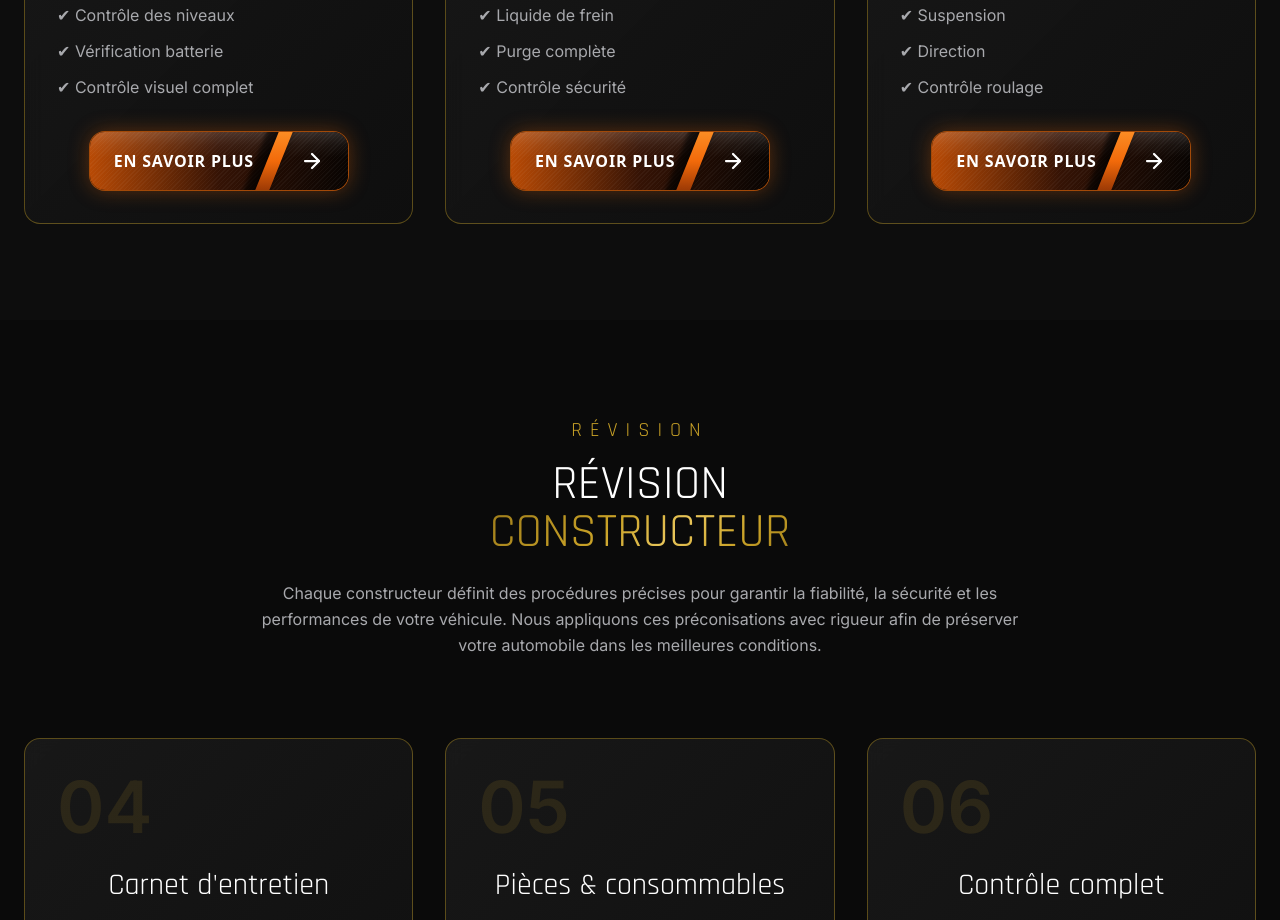
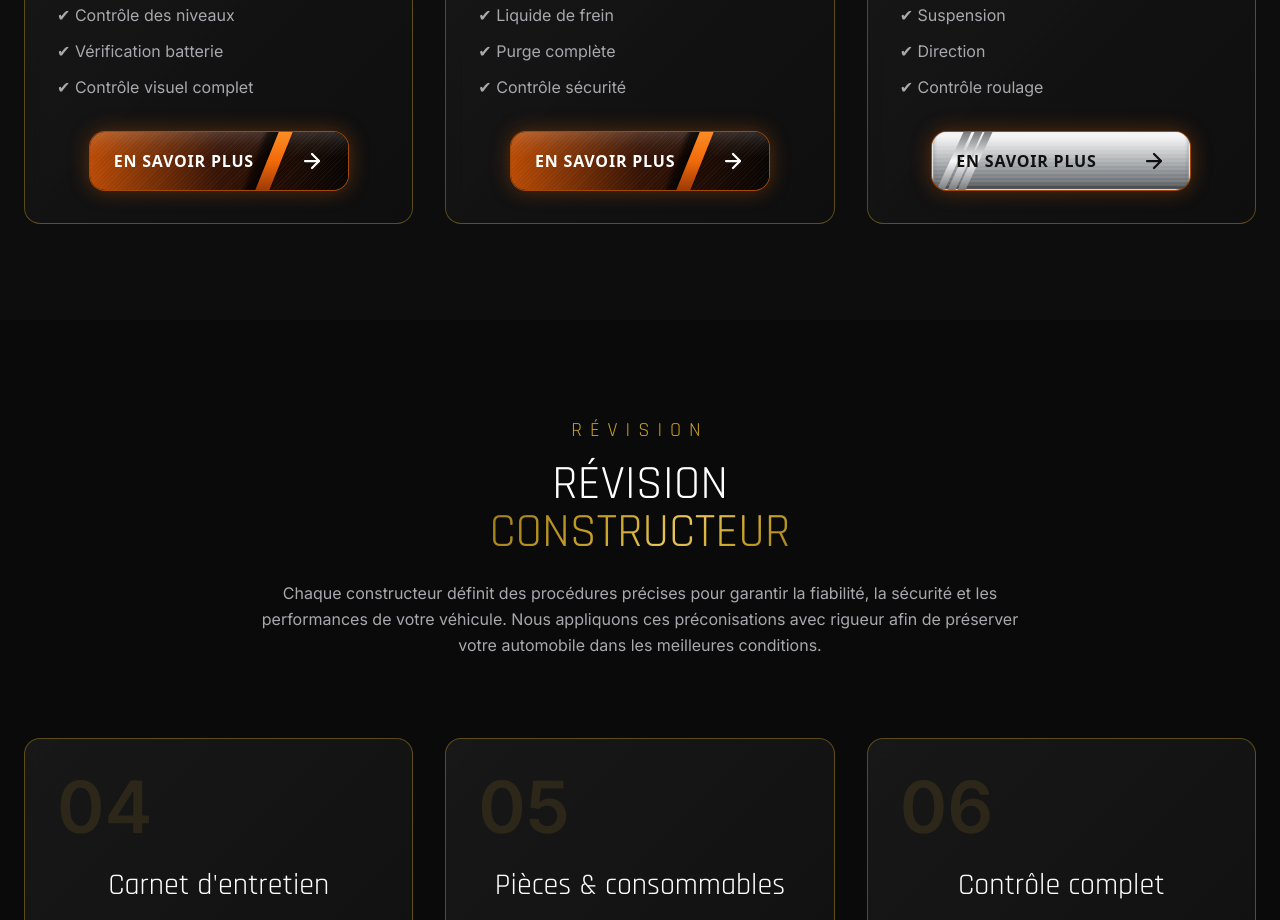
Before and after one commit to PerformancePrestigeAcademy/performance-prestige-academy, a React (Vite) app: page /maintenance in a window 1280 px wide. Shown: the part 1860-2780 px from the top of the page. Built offline with nearby package versions, Linux system fonts and the light colour scheme.

Commit message:
PATCH 032 v2

```diff
--- a/src/Pages/MaintenancePage.tsx
+++ b/src/Pages/MaintenancePage.tsx
@@ -382,64 +382,88 @@ keywords="garage automobile, révision, entretien, diagnostic, préparation mote
         "
       >
 
-        {/* 1. Dégradé de fond global */}
-        <span
-          className="
+
+{/* 1. Fond aluminium brossé */}
+<span className="
   absolute inset-0
-            bg-gradient-to-r from-[#B84A05] via-[#351305] to-[#080402]
-          "
-        />
+  bg-gradient-to-b
+  from-[#F4F4F4] via-[#AEB2B5] to-[#55595D]
+  transition-all duration-300
+  group-hover:from-[#FFF9E8] group-hover:via-[#C7C9C9] group-hover:to-[#77736A]
+"/>
 
-        {/* 2. Texture hachurée diagonale */}
-        <span
-          className="
-            absolute inset-0 opacity-20 pointer-events-none
-            bg-[repeating-linear-gradient(-45deg,transparent,transparent_2px,rgba(255,255,255,0.18)_2px,rgba(255,255,255,0.18)_3px)]
-          "
-        />
+{/* 2. Texture métallique horizontale */}
+<span className="
+  absolute inset-0 pointer-events-none opacity-30
+  bg-[repeating-linear-gradient(0deg,transparent_0px,rgba(255,255,255,0.5)_1px,transparent_2px,transparent_4px)]
+"/>
 
-        {/* 3. Reflet brillant en haut (effet gloss) */}
-        <span
-          className="
-            absolute inset-x-0 top-0 h-[45%] pointer-events-none
-            bg-gradient-to-b from-white/15 via-white/5 to-transparent
-          "
-        />
+{/* 3. Reflet supérieur */}
+<span className="
+  absolute inset-x-0 top-0 h-1/2 pointer-events-none
+  bg-gradient-to-b from-white/60 via-white/15 to-transparent
+"/>
 
-        {/* 4. Ombre portée sous la bande orange */}
-        <span
-          className="
-            absolute -top-3 -bottom-3 right-[28%] w-5
-            bg-black/60 blur-[2px]
-            -skew-x-[22deg] z-10
-          "
-        />
+{/* 4. Bordure métallique */}
+<span className="
+  absolute inset-0 border border-[#F0F0F0]/80
+  shadow-[inset_0_1px_3px_rgba(255,255,255,0.7),inset_0_-2px_4px_rgba(0,0,0,0.45)]
+  pointer-events-none
+  group-hover:border-[#FFD76A]
+  transition-all duration-300
+"/>
 
-        {/* 5. Bande orange diagonale */}
-        <span
-          className="
-            absolute -top-3 -bottom-3 right-[26%] w-3.5
-            bg-gradient-to-b from-[#FF9A2E] via-[#F26A0A] to-[#7A2603]
-            -skew-x-[22deg] z-10
-            shadow-[-2px_0_8px_rgba(0,0,0,0.6)]
-          "
-        />
+{/* 5. Trois bandes obliques argentées puis dorées */}
+<span className="
+  absolute -top-2 -bottom-2 left-[7%] w-2
+  -skew-x-[25deg]
+  bg-gradient-to-b from-[#55595D] via-[#F8F8F8] to-[#55595D]
+  transition-all duration-300
+  group-hover:from-[#FFD76A] group-hover:via-[#C9A227] group-hover:to-[#78530A]
+"/>
 
-        {/* 6. Contenu Gauche (Texte) */}
-        <span className="relative z-10 font-bold tracking-wider text-sm sm:text-base uppercase">
+<span className="
+  absolute -top-2 -bottom-2 left-[11%] w-2
+  -skew-x-[25deg]
+  bg-gradient-to-b from-[#55595D] via-[#F8F8F8] to-[#55595D]
+  transition-all duration-300
+  group-hover:from-[#FFD76A] group-hover:via-[#C9A227] group-hover:to-[#78530A]
+"/>
+
+<span className="
+  absolute -top-2 -bottom-2 left-[15%] w-2
+  -skew-x-[25deg]
+  bg-gradient-to-b from-[#55595D] via-[#F8F8F8] to-[#55595D]
+  transition-all duration-300
+  group-hover:from-[#FFD76A] group-hover:via-[#C9A227] group-hover:to-[#78530A]
+"/>
+
+{/* 6. Lueur dorée au survol */}
+<span className="
+  absolute bottom-0 left-0 right-0 h-[3px]
+  bg-[#C9A227] opacity-0
+  shadow-[0_0_12px_3px_rgba(201,162,39,0.8)]
+  group-hover:opacity-100
+  transition-opacity duration-300
+"/>
+
+{/* 7. Texte */}
+<span className="
+  relative z-10 font-bold tracking-wider
+  text-sm sm:text-base uppercase text-[#101010]
+">
   EN SAVOIR PLUS
 </span>
 
-        {/* 7. Flèche à droite */}
+{/* 8. Flèche */}
 <span className="relative z-10 flex items-center justify-center">
-          <ArrowRight
-            className="
-              w-[24px] h-[24px] text-white stroke-[2.25]
+  <ArrowRight className="
+    w-6 h-6 text-[#101010] stroke-[2.25]
     transition-transform duration-300
     group-hover:translate-x-1.5
-            "
-          />
+  "/>
 </span>
+
 
       </a>
 
```
Lines whose indentation alone changed are shown as unchanged.
